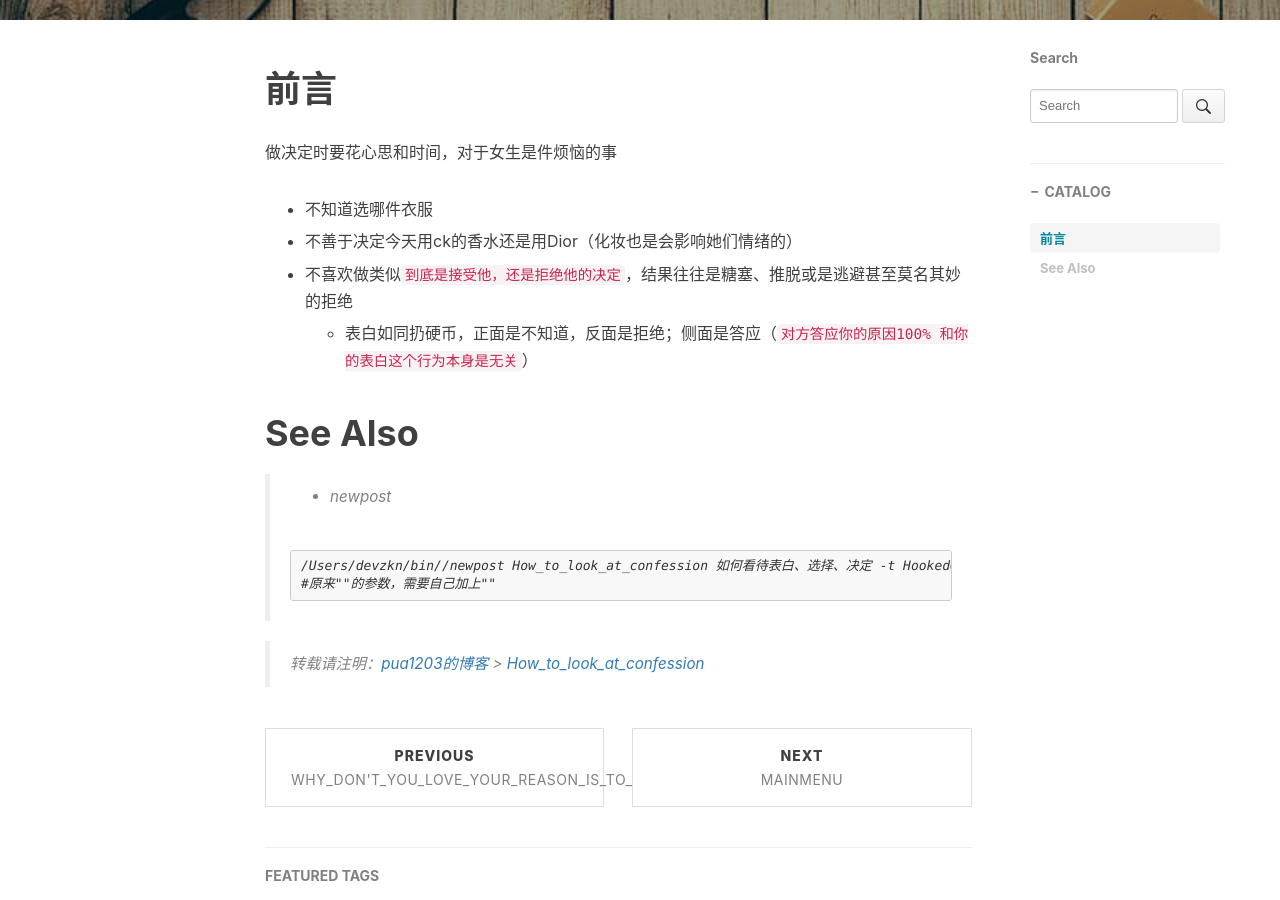
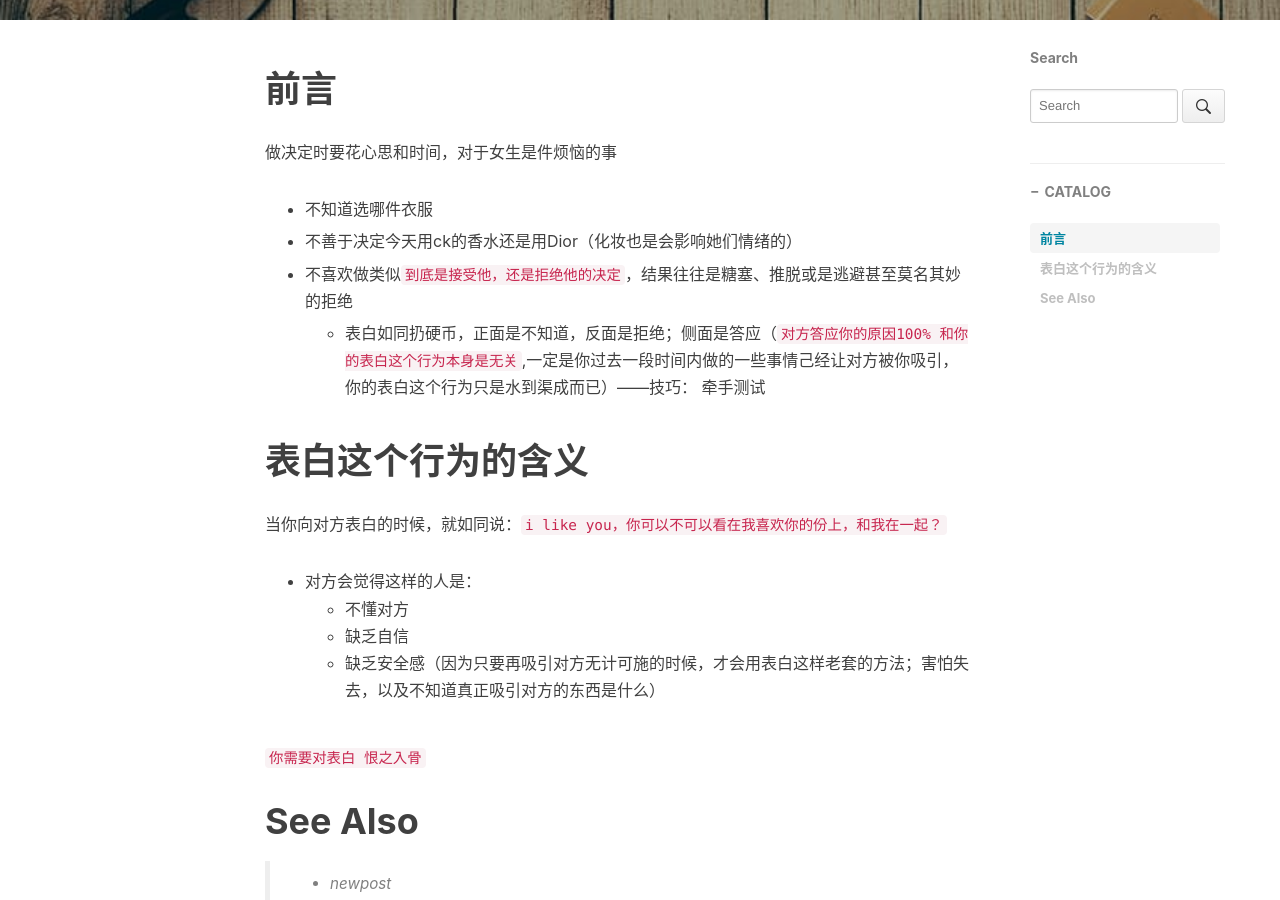
Before and after one commit to pua1203/pua1203.github.io, a Jekyll site: the page built from _posts/HookedOnMe/2018-10-26-How_to_look_at_confession.md, in a window 1280 px wide and 900 px high, scrolled down 545 px. Built offline with Jekyll 4.4.1, drawn with Linux system fonts in a browser that asks for light colours; nearby versions of some CDN libraries; comment, search, counter and statistics services are not loaded.

Commit message:
恨之入骨

```diff
--- a/_posts/HookedOnMe/2018-10-26-How_to_look_at_confession.md
+++ b/_posts/HookedOnMe/2018-10-26-How_to_look_at_confession.md
@@ -31,7 +31,42 @@ subtitle: V、如何看待表白、选择、决定；天生非理性，不善于
 
 * 不喜欢做类似`到底是接受他，还是拒绝他的决定`，结果往往是糖塞、推脱或是逃避甚至莫名其妙的拒绝
 
-  * 表白如同扔硬币，正面是不知道，反面是拒绝；侧面是答应（`对方答应你的原因100% 和你的表白这个行为本身是无关`）
+  * 表白如同扔硬币，正面是不知道，反面是拒绝；侧面是答应（`对方答应你的原因100% 和你的表白这个行为本身是无关`,一定是你过去一段时间内做的一些事情己经让对方被你吸引，你的表白这个行为只是水到渠成而已）------技巧： 牵手测试
+
+
+
+
+
+#  表白这个行为的含义
+
+
+
+当你向对方表白的时候，就如同说：`i like you，你可以不可以看在我喜欢你的份上，和我在一起？`
+
+
+
+
+
+* 对方会觉得这样的人是：
+  * 不懂对方
+  * 缺乏自信
+  * 缺乏安全感（因为只要再吸引对方无计可施的时候，才会用表白这样老套的方法；害怕失去，以及不知道真正吸引对方的东西是什么）
+
+
+
+
+
+`你需要对表白 恨之入骨`
+
+
+
+
+
+
+
+
+
+
 
 
 
```
